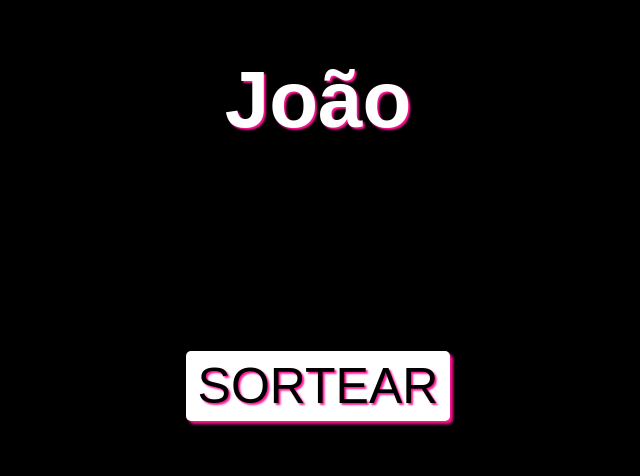
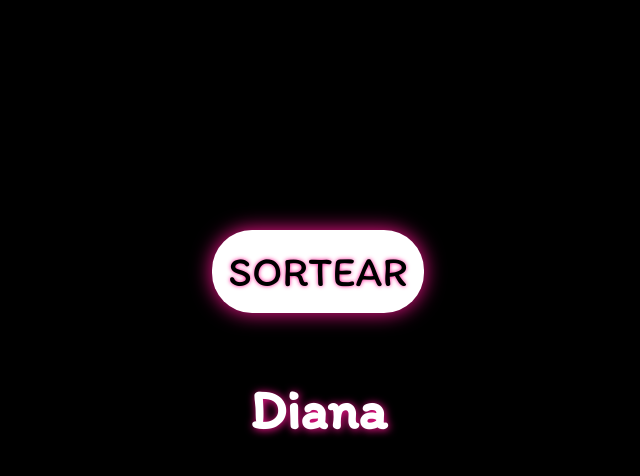
Before and after one commit to JonasJrr/Pagina-de-Sorteio, a plain HTML site: page index.html in a window 1280 px wide. Both pictures are taken after a click on the button "SORTEAR". Shown: the whole page, without its empty margins (322-962 px from the left). Drawn offline with Linux system fonts and the light colour scheme.

Commit message:
Página de Sorteio

```diff
--- a/index.html
+++ b/index.html
@@ -6,16 +6,14 @@
     <meta name="viewport" content="width=device-width, initial-scale=1.0">
     <link rel="stylesheet" href="./style.css">
     <title>Página de Sorteio</title>
+</head>
+<body>
 
-</head>
-
-<body>
     <div class="sorteio">
+        <button onclick="sortear()"> SORTEAR </button> <!--Chamando a função sortear ao clicar no botão "SORTEAR" através do onclick-->
         <h1 id="nome"></h1>
-        <button onclick="sortear()"> SORTEAR </button>
     </div>
 
     <script src="./script.js"></script>
 </body>
-
 </html>
--- a/script.js
+++ b/script.js
@@ -1,18 +1,13 @@
 let pessoas = ["Alex", "Fernanda","Mariana","Carol", "Jonas",
  "José", "Gabrielle", "Carlos", "Danilo", "Felipe", "Matheus",
-  "Mailson", "Lucas", "Rubentina", "Lindaura", "João"]
+  "Mailson", "Lucas", "João", "Kaique", "Moisés", "Franco",
+   "Catia", "Ian", "Marcelo", "Diana"]; //array com o nome das pessoas do sorteio
 
-function sortear(){
+function sortear(){ //criando a função para sortear
 
-    let np = pessoas.length;
+    let numPessoas = pessoas.length; //pegando o número de pessoas dentro do array (20)
 
-    let ns = Math.floor(Math.random() * np);
+    let numSorteado = Math.floor(Math.random() * numPessoas); //Math.floor para aproximar para um número inteiro (para baixo)
 
-    document.getElementById("nome").innerHTML = pessoas[ns];
-
+    document.getElementById("nome").innerHTML = pessoas[numSorteado];
 }
-
-//pessoas -> array com o nome dos participantes
-//np -> número de pessoas do sorteio
-//ns -> número sorteado
-//Math.floor para aproximar para um número inteiro (para baixo ou piso)
--- a/style.css
+++ b/style.css
@@ -1,41 +1,59 @@
+@import url('https://fonts.googleapis.com/css2?family=Itim&display=swap');
+
+*{
+    padding: 0px;
+    margin: 0px;
+    font-family: 'Itim', cursive;
+}
 body{
     background-color: black;
 }
 
+button{
+    margin: 18% auto auto auto;
+    font-size: 42px;
+    padding: 16px;
+    background-color: white;
+    border: none;
+    border-radius: 40px;
+    box-shadow: 0px 0px 20px 0px deeppink;
+    text-shadow: 0px 0px 4px deeppink;
+    cursor: pointer;
+    transition: background-color, color, font-size, text-shadow, box-shadow;
+    transition-duration: 200ms;
+ }
+
+button:hover{
+    color: white;
+    background-color: deeppink;
+    text-shadow: 0px 0px 10px black;
+    box-shadow: 0px 0px 15px 0px white;
+    font-size: 45px;
+}
+
 h1{
-    font-family: sans-serif;
     color: white;
-    text-shadow: 2px 2px 2px deeppink;
-    font-size: 80px;
+    margin-top: 5%;
+    text-shadow: 1px 1px 8px deeppink;
+    font-size: 55px;
     transition: font-size, text-shadow;
-    transition-duration: 1s;
+    transition-duration: 200ms;
+}
+
+@media(max-width:560px){
+h1{
+    color: white;
+    margin-top: 50%;
+    text-shadow: 1px 1px 8px deeppink;
+    font-size: 55px;
+    transition: font-size, text-shadow;
+    transition-duration: 200ms;}
 }
 
 h1:hover{
-    font-size: 88px;
-    text-shadow: 4px 4px 4px deeppink;
-}
-
-button{
-   margin-top: 12%;
-   padding:6px 12px;
-   font-size: 50px;
-   background-color: white;
-   border:0;
-   border-radius: 5px;
-   box-shadow: 3px 3px 3px deeppink;
-   text-shadow: 2px 2px 2px deeppink;
-   cursor: pointer;
-   transition: background-color, color, font-size, text-shadow, box-shadow;
-   transition-duration: 1s;
-}
-
-button:hover{
-    color:deeppink;
-    background-color: black;
-    text-shadow: 3px 3px 3px white;
-    box-shadow: 4px 4px 4px white;
-    font-size: 58px;
+    font-size: 60px;
+    text-shadow: 2px 2px 12px deeppink;
+    cursor: default;
 }
 
 .sorteio{
```
